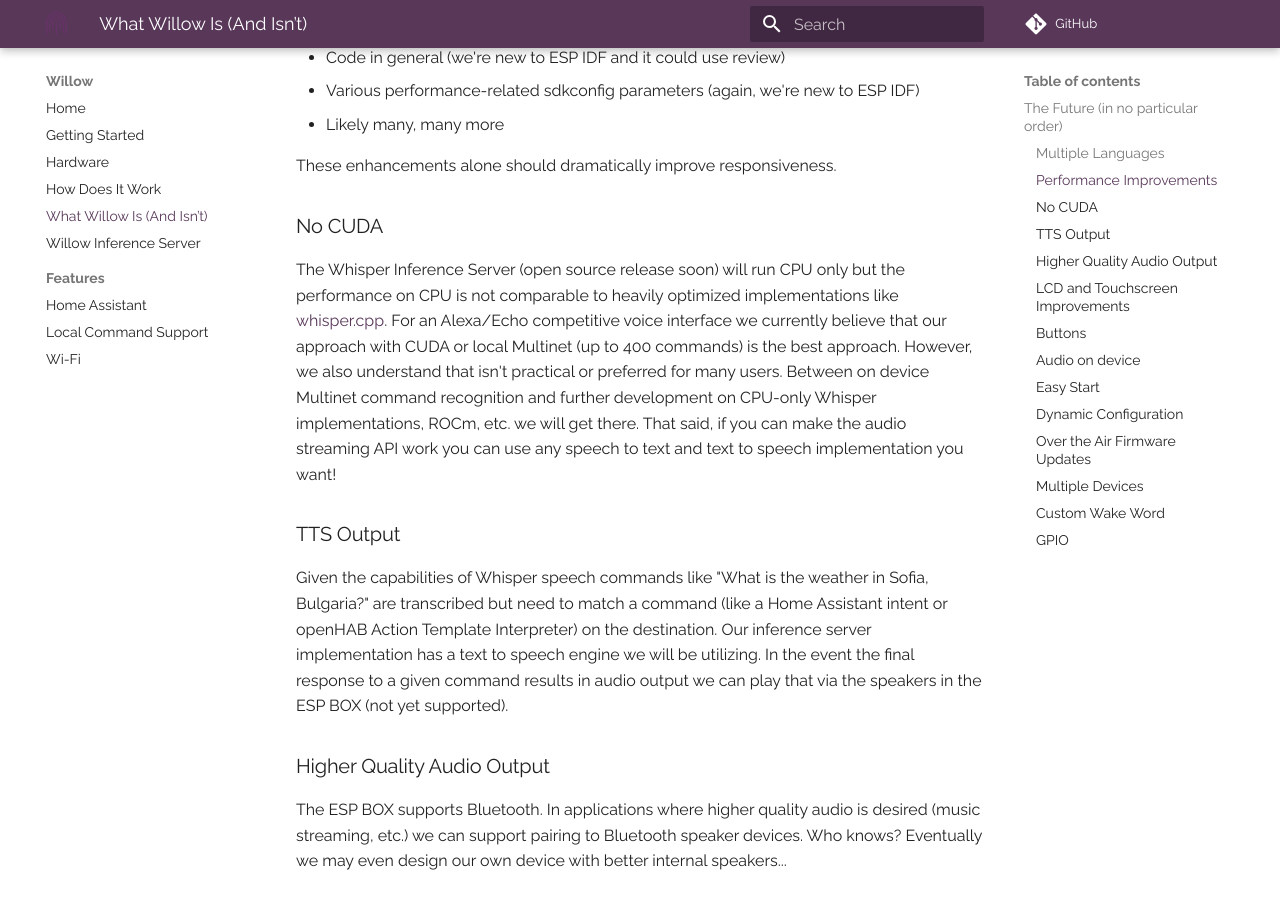
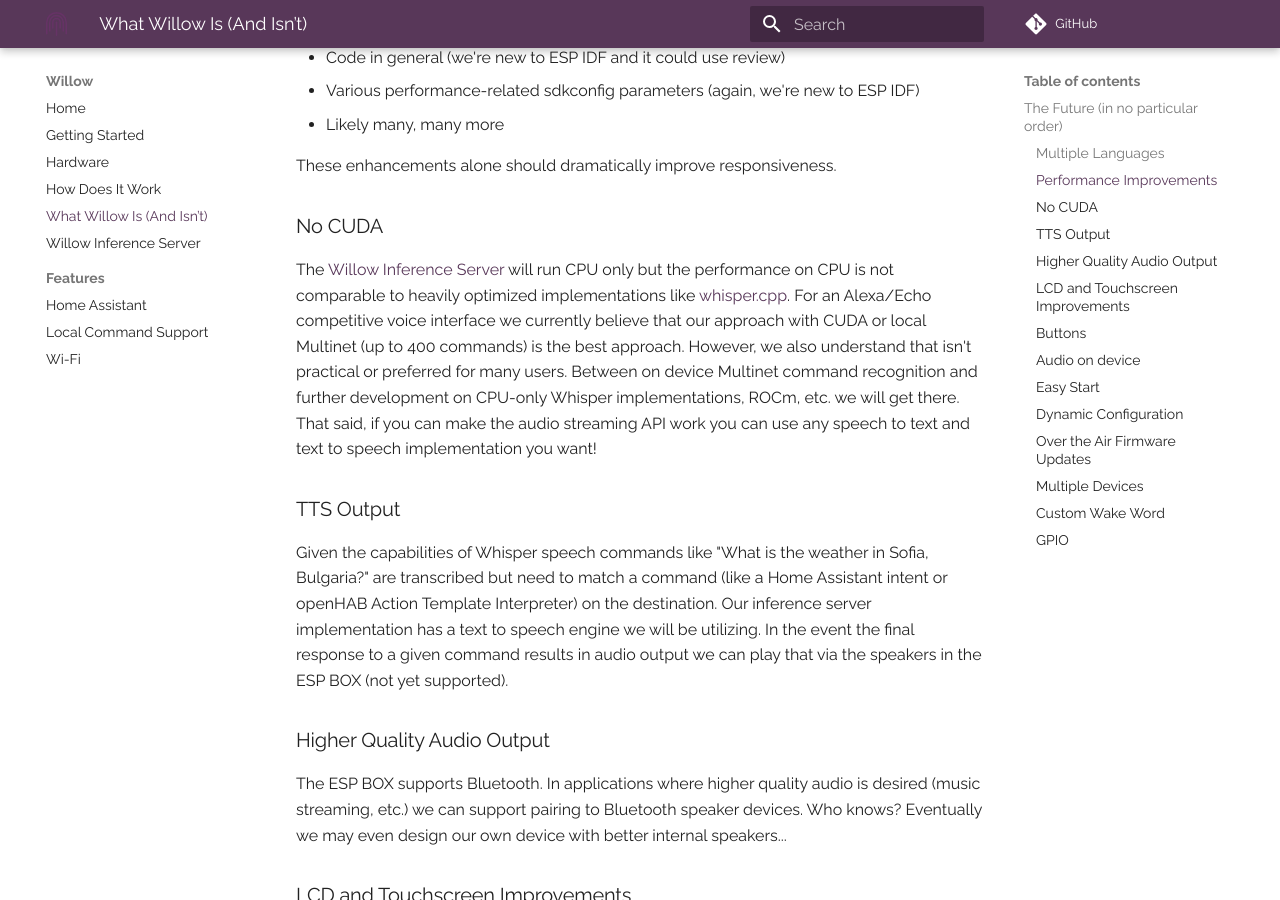
Before and after one commit to toverainc/willow-docs, an MkDocs documentation site: the page built from docs/what-willow-is.md, in a window 1280 px wide and 900 px high, scrolled down 1041 px. Built offline with MkDocs 1.6.1 and Material for MkDocs 9.7.7, drawn with Linux system fonts in a browser that asks for light colours; comment, search, counter and statistics services are not loaded.

Commit message:
Add/fix links to Willow Inference Server
Link to the local WIS section in "What Willow Is", and fix the link to
the WIS repo in the local WIS section.

```diff
--- a/docs/what-willow-is.md
+++ b/docs/what-willow-is.md
@@ -38,7 +38,7 @@ These enhancements alone should dramatically improve responsiveness.
 
 ### No CUDA
 
-The Whisper Inference Server (open source release soon) will run CPU only but the performance on CPU is not comparable to heavily optimized implementations like [whisper.cpp](https://github.com/ggerganov/whisper.cpp). For an Alexa/Echo competitive voice interface we currently believe that our approach with CUDA or local Multinet (up to 400 commands) is the best approach. However, we also understand that isn't practical or preferred for many users. Between on device Multinet command recognition and further development on CPU-only Whisper implementations, ROCm, etc. we will get there. That said, if you can make the audio streaming API work you can use any speech to text and text to speech implementation you want!
+The [Willow Inference Server](willow-inference-server.md) will run CPU only but the performance on CPU is not comparable to heavily optimized implementations like [whisper.cpp](https://github.com/ggerganov/whisper.cpp). For an Alexa/Echo competitive voice interface we currently believe that our approach with CUDA or local Multinet (up to 400 commands) is the best approach. However, we also understand that isn't practical or preferred for many users. Between on device Multinet command recognition and further development on CPU-only Whisper implementations, ROCm, etc. we will get there. That said, if you can make the audio streaming API work you can use any speech to text and text to speech implementation you want!
 
 ### TTS Output
 
```
Also changed, not shown: docs/willow-inference-server.md (+1 -1 lines).
